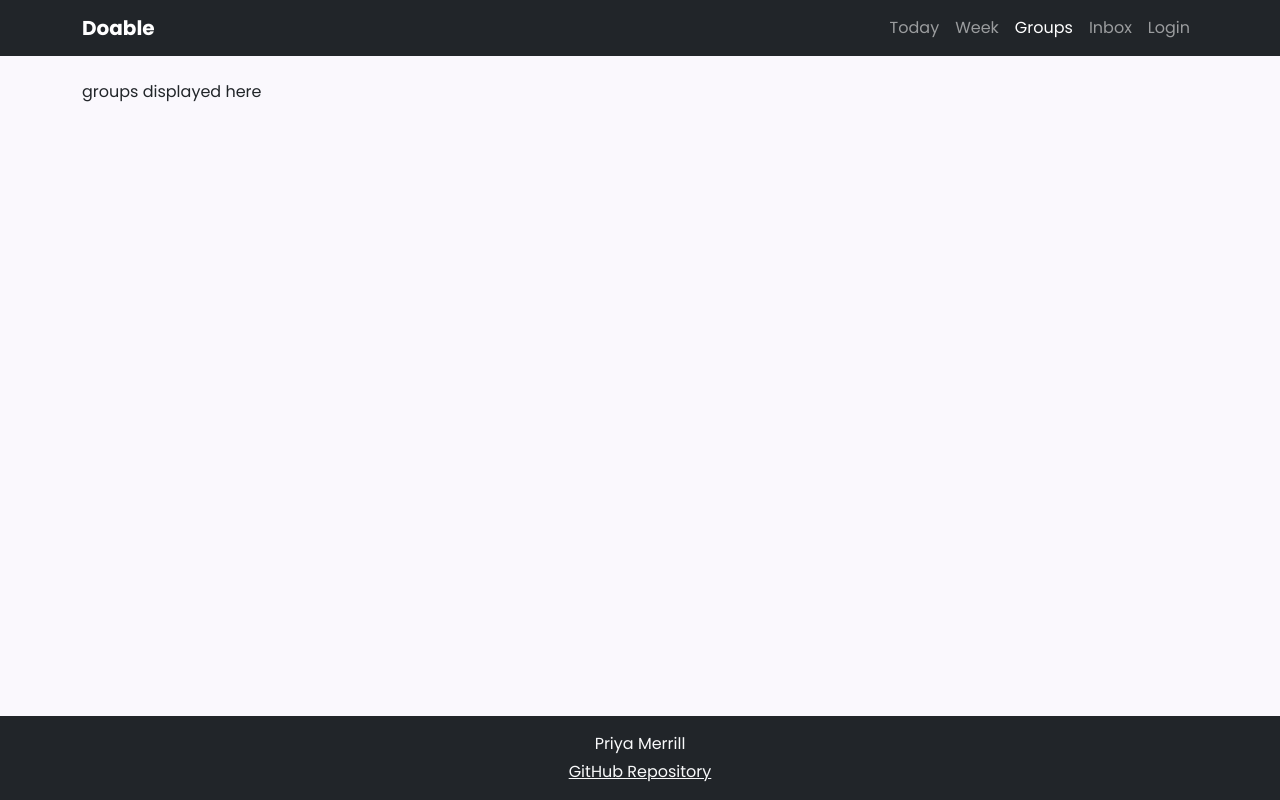
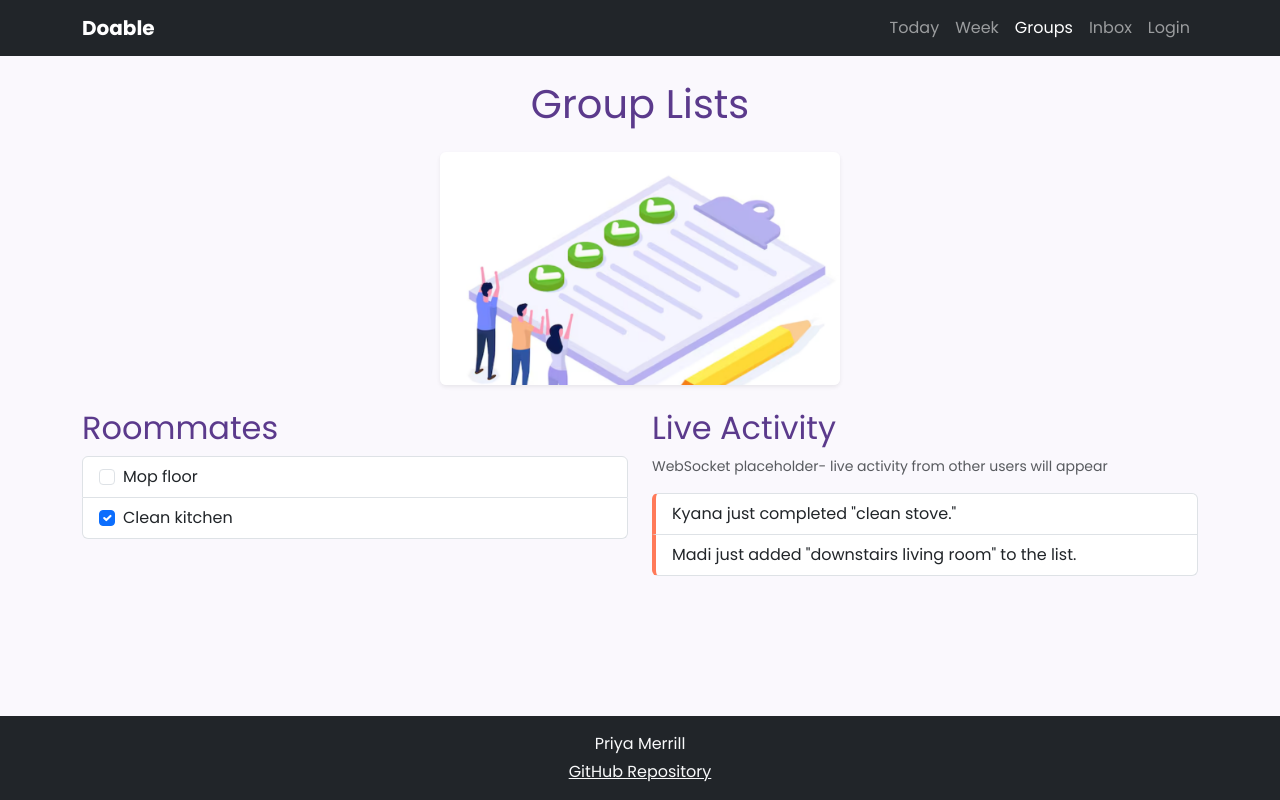
Before and after one commit to PriyaMerrill/startup, a React (Vite) app: page /groups in a window 1280 px wide. Built offline with nearby package versions, Linux system fonts and the light colour scheme.

Commit message:
groups jsx

```diff
--- a/src/groups/groups.jsx
+++ b/src/groups/groups.jsx
@@ -3,7 +3,35 @@ import React from 'react';
 export function Groups() {
   return (
     <main className="container py-4">
-      <div>groups displayed here</div>
+        <h1 className="text-center mb-4">Group Lists</h1>
+        <div className="text-center mb-4">
+            <img className="img-fluid rounded shadow-sm" src="/groups-image.png" alt="Illustration of a group celebrating a shared checklist of completed tasks" width="400" />
+        </div>
+
+        <div className="row g-4">
+            <section className="col-md-6">
+                <h2>Roommates</h2>
+                <ul className="list-group">
+                    <li className="list-group-item">
+                        <input className="form-check-input me-2" type="checkbox" id="group-task-1" />
+                        <label className="form-check-label" htmlFor="group-task-1">Mop floor</label>
+                    </li>
+                    <li className="list-group-item">
+                        <input className="form-check-input me-2" type="checkbox" id="group-task-2" checked />
+                        <label className="form-check-label" htmlFor="group-task-2">Clean kitchen</label>
+                    </li>
+                </ul>
+            </section>
+
+            <section className="col-md-6">
+                <h2>Live Activity</h2>
+                <p className="text-muted small">WebSocket placeholder- live activity from other users will appear</p>
+                <div className="list-group">
+                    <div className="list-group-item activity-item">Kyana just completed "clean stove."</div>
+                    <div className="list-group-item activity-item">Madi just added "downstairs living room" to the list.</div>
+                </div>
+            </section>
+        </div>
     </main>
   );
 }
```
Also changed, not shown: groups.html (deleted, +0 -79 lines), src/login/login.jsx (indentation only), src/today/today.jsx (indentation only), src/week/week.jsx (indentation only).
